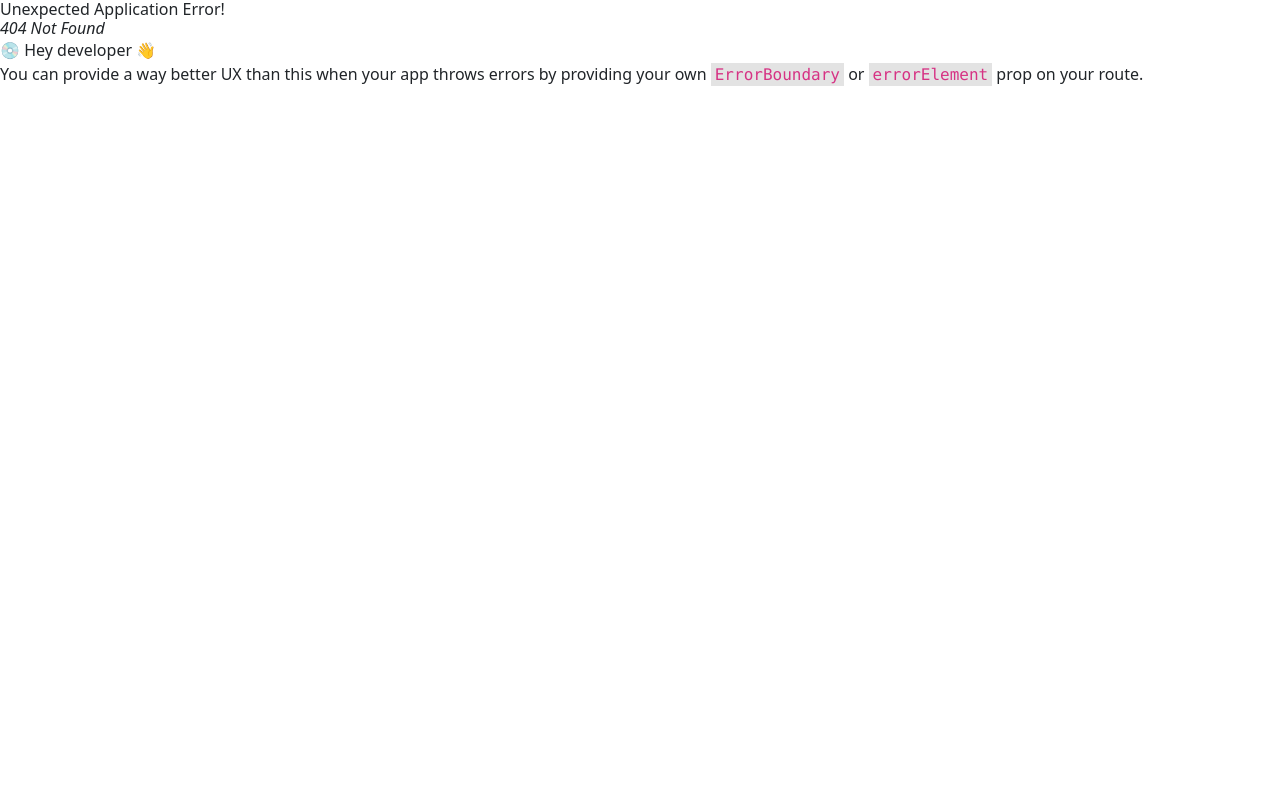
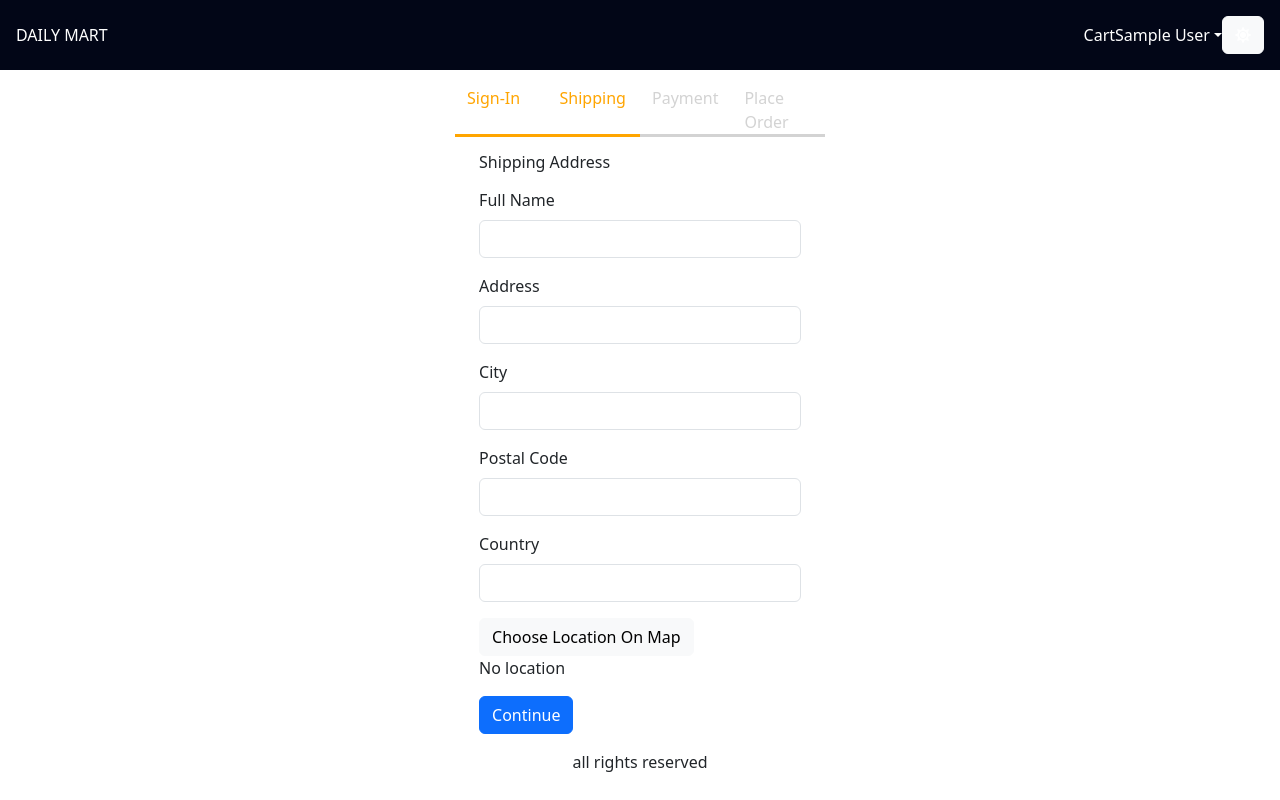
Before and after one commit to NwobiaDavid/DailyMart, a React (Vite) app in the folder frontend/: page /shipping in a window 1280 px wide. Before the commit this address had no page. Built offline with nearby package versions, Linux system fonts and the light colour scheme; sample sign-in values are in the browser's storage.

Commit message:
implemented shipping page

```diff
--- a/frontend/src/Store.tsx
+++ b/frontend/src/Store.tsx
@@ -1,5 +1,5 @@
 import React from 'react';
-import { Cart, CartItem } from './types/Cart';
+import { Cart, CartItem, ShippingAddress } from './types/Cart';
 import { UserInfo } from './types/UserInfo';
 
 type AppState = {
@@ -41,7 +41,8 @@
   | { type: 'CART_ADD_ITEM'; payload: CartItem }
   | { type: 'CART_REMOVE_ITEM'; payload: CartItem }
   | { type: 'USER_SIGNIN'; payload: UserInfo}
-  | { type: 'USER_SIGNOUT'; payload: UserInfo}
+  | { type: 'USER_SIGNOUT'}
+  | { type: 'SAVE_SHIPPING_ADDRESS'; payload: ShippingAddress }
 
 function reducer(state: AppState, action: Action): AppState {
   switch (action.type) {
@@ -96,6 +97,14 @@
               totalPrice: 0,
             },
           }
+          case 'SAVE_SHIPPING_ADDRESS':
+            return {
+              ...state,
+              cart: {
+                ...state.cart,
+                shippingAddress: action.payload,
+              },
+            }
 
     default:
       return state;
--- /dev/null
+++ b/frontend/src/components/CheckoutSteps.tsx
@@ -0,0 +1,17 @@
+import { Col, Row } from "react-bootstrap"
+
+export default function CheckoutSteps(props: {
+    step1?: boolean
+    step2?: boolean
+    step3?: boolean
+    step4?: boolean
+  }) {
+    return (
+      <Row className="checkout-steps">
+        <Col className={props.step1 ? 'active' : ''}>Sign-In</Col>
+        <Col className={props.step2 ? 'active' : ''}>Shipping</Col>
+        <Col className={props.step3 ? 'active' : ''}>Payment</Col>
+        <Col className={props.step4 ? 'active' : ''}>Place Order</Col>
+      </Row>
+    )
+}
--- a/frontend/src/index.css
+++ b/frontend/src/index.css
@@ -5,3 +5,13 @@
 .rating span{
     color: gold;
 }
+
+.checkout-steps>div{
+    border-bottom: 0.2rem solid lightgray;
+    color: lightgray;
+}
+
+.checkout-steps > div.active {
+    border-bottom: 0.2rem solid orange;
+    color: orange;
+}
--- a/frontend/src/main.tsx
+++ b/frontend/src/main.tsx
@@ -18,6 +18,7 @@
 import CartPage from './pages/CartPage.tsx';
 import SigninPage from './pages/SigninPage.tsx';
 import SignupPage from './pages/SignupPage.tsx';
+import ShippingAddressPage from './pages/ShippingAddressPage.tsx';
 
 const router = createBrowserRouter(
   createRoutesFromElements(
@@ -27,6 +28,7 @@
       <Route path='cart' element={<CartPage />} />
       <Route path='signin' element={<SigninPage  />} />
       <Route path='signup' element={<SignupPage  />} />
+      <Route path='shipping' element={<ShippingAddressPage  />} />
       {/* <Route path="dashboard" element={<Dashboard />} /> */}
       {/* ... etc. */}
     </Route>
--- /dev/null
+++ b/frontend/src/pages/ShippingAddressPage.tsx
@@ -0,0 +1,142 @@
+import { useContext, useEffect, useState } from "react"
+import { useNavigate } from "react-router-dom"
+import { Store } from "../Store"
+import { Helmet } from "react-helmet-async"
+import { Button, Form } from "react-bootstrap"
+import CheckoutSteps from "../components/CheckoutSteps"
+
+export default function ShippingAddressPage() {
+    const navigate = useNavigate()
+    const { state, dispatch } = useContext(Store)
+    const {
+      fullBox,
+      userInfo,
+      cart: { shippingAddress },
+    } = state
+
+    const [fullName, setFullName] = useState(shippingAddress.fullName || '')
+    const [address, setAddress] = useState(shippingAddress.address || '')
+    const [city, setCity] = useState(shippingAddress.city || '')
+
+    const [postalCode, setPostalCode] = useState(
+      shippingAddress.postalCode || ''
+    )
+    useEffect(() => {
+      if (!userInfo) {
+        navigate('/signin?redirect=/shipping')
+      }
+    }, [userInfo, navigate])
+
+    const [country, setCountry] = useState(shippingAddress.country || '')
+
+    const submitHandler = (e: React.SyntheticEvent) => {
+      e.preventDefault()
+      dispatch({
+        type: 'SAVE_SHIPPING_ADDRESS',
+        payload: {
+          fullName,
+          address,
+          city,
+          postalCode,
+          country,
+          location: shippingAddress.location,
+        },
+      })
+
+      localStorage.setItem(
+        'shippingAddress',
+        JSON.stringify({
+          fullName,
+          address,
+          city,
+          postalCode,
+          country,
+          location: shippingAddress.location,
+        })
+      )
+      navigate('/payment')
+    }
+
+    useEffect(() => {
+      dispatch({ type: 'SET_FULLBOX_OFF' })
+    }, [dispatch, fullBox])
+
+    return (
+      <div>
+        <Helmet>
+          <title>Shipping Address</title>
+        </Helmet>
+
+        <CheckoutSteps step1 step2></CheckoutSteps>
+        <div className="container small-container">
+          <h1 className="my-3">Shipping Address</h1>
+          <Form onSubmit={submitHandler}>
+            <Form.Group className="mb-3" controlId="fullName">
+              <Form.Label>Full Name</Form.Label>
+              <Form.Control
+                value={fullName}
+                onChange={(e) => setFullName(e.target.value)}
+                required
+              />
+            </Form.Group>
+            <Form.Group className="mb-3" controlId="address">
+              <Form.Label>Address</Form.Label>
+              <Form.Control
+                value={address}
+                onChange={(e) => setAddress(e.target.value)}
+                required
+              />
+            </Form.Group>
+            <Form.Group className="mb-3" controlId="city">
+              <Form.Label>City</Form.Label>
+              <Form.Control
+                value={city}
+                onChange={(e) => setCity(e.target.value)}
+                required
+              />
+            </Form.Group>
+            <Form.Group className="mb-3" controlId="postalCode">
+              <Form.Label>Postal Code</Form.Label>
+              <Form.Control
+                value={postalCode}
+                onChange={(e) => setPostalCode(e.target.value)}
+                required
+              />
+            </Form.Group>
+            <Form.Group className="mb-3" controlId="country">
+              <Form.Label>Country</Form.Label>
+              <Form.Control
+                value={country}
+                onChange={(e) => setCountry(e.target.value)}
+                required
+              />
+            </Form.Group>
+            <div className="mb-3">
+              <Button
+                id="chooseOnMap"
+                type="button"
+                variant="light"
+                onClick={() => navigate('/map')}
+              >
+                Choose Location On Map
+              </Button>
+              {shippingAddress.location && shippingAddress.location.lat ? (
+                <div>
+                  LAT: {shippingAddress.location.lat}
+                  LNG:{shippingAddress.location.lng}
+                </div>
+              ) : (
+                <div>No location</div>
+              )}
+            </div>
+
+            <div className="mb-3">
+              <Button variant="primary" type="submit">
+                Continue
+              </Button>
+            </div>
+          </Form>
+        </div>
+      </div>
+    )
+  }
```
Also changed, not shown: frontend/src/types/Cart.ts (+9 -0 lines).
